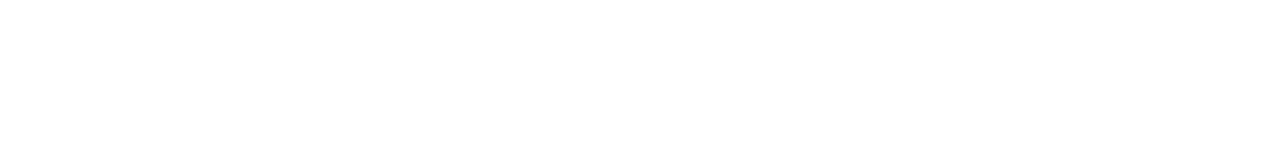
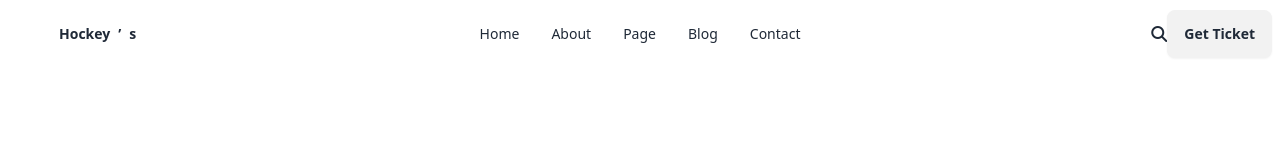
Before and after one commit to EgrSakib/Hockey-Assignment-03, a plain HTML site: page index.html in a window 1280 px wide. Drawn offline with nearby package versions, Linux system fonts and the light colour scheme.

Commit message:
navbar completed

```diff
--- a/index.html
+++ b/index.html
@@ -1,11 +1,77 @@
 <!DOCTYPE html>
 <html lang="en">
+
 <head>
     <meta charset="UTF-8">
     <meta name="viewport" content="width=device-width, initial-scale=1.0">
     <title>Hockey Club</title>
+
+    <!-- link for daisyUI & Tailwind -->
+    <link href="https://cdn.jsdelivr.net/npm/daisyui@4.6.0/dist/full.min.css" rel="stylesheet" type="text/css" />
+
+    <!-- font-awesome link  -->
+    <script src="https://kit.fontawesome.com/fa34ca343d.js" crossorigin="anonymous"></script>
+
+    <!-- Manrope Font -->
+    <link rel="preconnect" href="https://fonts.googleapis.com">
+    <link rel="preconnect" href="https://fonts.gstatic.com" crossorigin>
+    <link href="https://fonts.googleapis.com/css2?family=Manrope:wght@300;400;500;600;700;800&display=swap"
+        rel="stylesheet">
+    <style>
+        .font-manrope {
+            font-family: "Manrope", sans-serif;
+        }
+    </style>
 </head>
+
 <body>
+    <header>
+        <!-- NavBar Section -->
+        <nav class="pt-10">
+            <div class="navbar bg-base-100 bg-white">
+                <div class="navbar-start">
+                    <div class="dropdown">
+                        <div tabindex="0" role="button" class="btn btn-ghost lg:hidden">
+                            <svg xmlns="http://www.w3.org/2000/svg" class="h-5 w-5" fill="none" viewBox="0 0 24 24"
+                                stroke="currentColor">
+                                <path stroke-linecap="round" stroke-linejoin="round" stroke-width="2"
+                                    d="M4 6h16M4 12h8m-8 6h16" />
+                            </svg>
+                        </div>
+                        <ul tabindex="0"
+                            class="menu menu-sm dropdown-content mt-3 z-[1] p-2 shadow bg-base-100 rounded-box w-52">
+                            <li><a>Home</a></li>
+                            <li><a>About</a></li>
+                            <li><a>Page</a></li>
+                            <li><a>Blog</a></li>
+                            <li><a>Contact</a></li>
+                        </ul>
+                    </div>
+                    <a class="btn btn-ghost text-3xl text-black font-extrabold">Hockey<span
+                            class="text-orange-600">’</span>s</a>
+                </div>
+                <div class="navbar-center hidden lg:flex">
+                    <ul class="menu menu-horizontal px-1">
+                        <li class="font-normal hover:text-red-700"><a>Home</a></li>
+                        <li class="font-normal hover:text-red-700"><a>About</a></li>
+                        <li class="font-normal hover:text-red-700"><a>Page</a></li>
+                        <li class="font-normal hover:text-red-700"><a>Blog</a></li>
+                        <li class="font-normal hover:text-red-700"><a>Contact</a></li>
+                    </ul>
+                </div>
+                <div class="navbar-end">
+                    <i class="hidden lg:flex fa-solid fa-magnifying-glass mr-6 text-2xl"></i>
+                    <a class="btn mr-1 text-white bg-red-500 px-10 border-none">Get Ticket</a>
+                </div>
+            </div>
+        </nav>
+    </header>
+    <main>
 
+    </main>
+    <footer>
+
+    </footer>
 </body>
+
 </html>
--- /dev/null
+++ b/tailwind.config.js
@@ -0,0 +1,8 @@
+/** @type {import('tailwindcss').Config} */
+module.exports = {
+    content: ["./src/**/*.{html,js}"],
+    theme: {
+      extend: {},
+    },
+    plugins: [],
+  }
```
